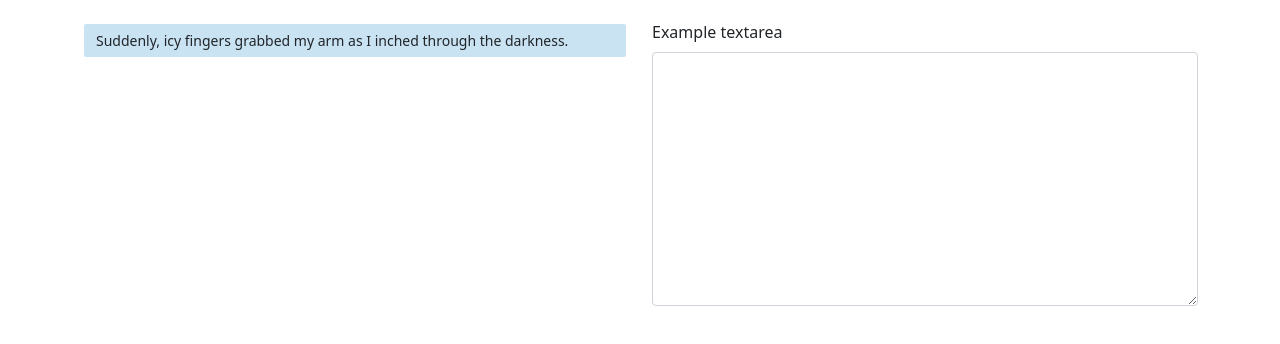
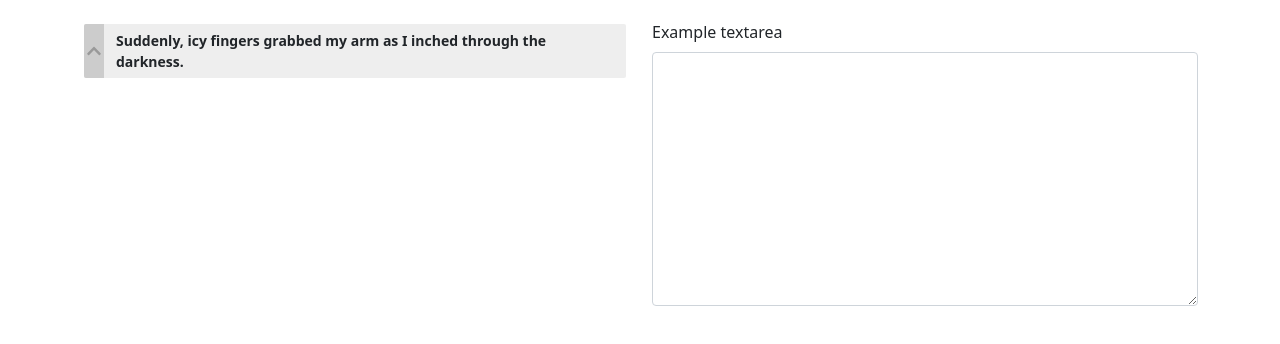
Before and after one commit to kixlab/gpt-editor, a React (Create React App) app: page / in a window 1280 px wide. Shown: the top 344 px of the page. Built offline with nearby package versions, Linux system fonts and the light colour scheme.

Commit message:
Add background of edges for nodes

```diff
--- a/src/App.js
+++ b/src/App.js
@@ -20,7 +20,7 @@ function App() {
     <div className="App">
       <Container>
         <Row>
-          <Col>
+          <Col style={{position: "relative"}}>
             <Tree handleSelection={handleSelection}/>
           </Col>
           <Col>
--- /dev/null
+++ b/src/components/EdgeBackground.js
@@ -0,0 +1,55 @@
+import React, { useState, useEffect } from 'react';
+import styled from "styled-components";
+
+function EdgeBackground(props) {
+    const [edges, setEdges] = useState([]);
+
+    function createEdges(node, depth) {
+        let edges = [];
+        var parentEle = document.getElementById("node-" + node.id);
+        var parentX = parentEle.offsetLeft + 40*depth - 12 + 20;
+        var parentY = parentEle.offsetTop + parentEle.offsetHeight;
+
+        if(node.isMaximized) {
+            for(var i = 0; i < node.children.length; i++) {
+                var path = "M " + parentX + " " + parentY;
+
+                var childId = node.children[i];
+                var ele = document.getElementById("node-" + childId);
+                var childX = ele.offsetLeft + 40*(depth + 1) - 10;
+                var childY = ele.offsetTop + ele.offsetHeight/2;
+
+                path += " L " + parentX + " " + childY;
+                path += " L " + childX + " " + childY;
+
+                edges.push(<path d={path} stroke="#ccc" strokeWidth="2px" fill="transparent"/>)
+
+                var childNode = props.treeData[childId];
+                edges.push(createEdges(childNode, depth+1));
+            }
+        }
+        return edges;
+    }
+
+    useEffect(() => {
+        setTimeout(() => {
+            setEdges(createEdges(props.treeData[0], 0));
+        }, 50);
+    }, [props.treeData]);
+
+    return (
+        <Background>
+            {edges}
+        </Background>
+    );
+}
+
+const Background = styled.svg`
+    height: 100%;
+    width: calc(100% - 24px);
+    position: absolute;
+    top: 0;
+    z-index: -1;
+`;
+
+export default EdgeBackground;
--- a/src/components/MaxMinNode.js
+++ b/src/components/MaxMinNode.js
@@ -1,5 +1,8 @@
 import React, { useEffect, useState } from 'react';
 import styled from "styled-components";
+
+import { FontAwesomeIcon } from '@fortawesome/react-fontawesome'
+import { faChevronDown } from '@fortawesome/free-solid-svg-icons'
 
 function MaxMinNode(props) {
     function handleClick() {
@@ -7,20 +10,28 @@ function MaxMinNode(props) {
     }
 
     return (
-        <MaxMinBtn attr={{depth: props.depth}} onClick={handleClick}>
-            {props.isMinimized ? "+" : "-"}
-        </MaxMinBtn>
-    )
+        <div id={"node-" + props.nodeId} key={"node-" + props.nodeId}>
+            <MinimizeBtn attr={{depth: props.depth}}  onClick={handleClick}>
+                <FontAwesomeIcon icon={faChevronDown}/>
+            </MinimizeBtn>
+        </div>
+    );
 }
 
-const MaxMinBtn = styled.div`
-    width: calc(100% - ${props => props.attr.depth * 40}px);
+const MinimizeBtn = styled.div`
+    background-color: #ccc;
+    color: #999;
+    width: 40px;
+    margin: 4px 0;
+    margin-left: ${props => props.attr.depth*40 + 2}px;
+    z-index: 2;
     height: 20px;
     border-radius: 4px;
-    background-color: #f5f5f5;
-    margin-left: ${props => props.attr.depth*40 + "px"};
-    text-align: center;
     cursor: pointer;
+    display: flex;
+    justify-content: center;
+    align-items: center;
 `;
 
+
 export default MaxMinNode;
--- a/src/components/Node.js
+++ b/src/components/Node.js
@@ -2,7 +2,7 @@ import React, { useEffect, useState } from 'react';
 import styled from "styled-components";
 
 import { FontAwesomeIcon } from '@fortawesome/react-fontawesome'
-import { faMagic } from '@fortawesome/free-solid-svg-icons'
+import { faMagic, faChevronUp } from '@fortawesome/free-solid-svg-icons'
 
 function Node(props) {
     const [nodeText, setNodeText] = useState(props.text);
@@ -43,9 +43,16 @@ function Node(props) {
         props.handleEdit(props.nodeId, e.currentTarget.textContent);
     }
 
+    function handleMinimize() {
+        props.handleMaxMinimize(props.nodeId);
+    }
 
     return (
-        <div style={{position: "relative"}} onMouseEnter={handleHover} onMouseLeave={handleNotHover}>
+        <div id={"node-" + props.nodeId} key={"node-" + props.nodeId}
+            style={{position: "relative"}} onMouseEnter={handleHover} onMouseLeave={handleNotHover}>
+            <MinimizeBtn attr={{depth: props.depth}} onClick={handleMinimize}>
+                <FontAwesomeIcon icon={faChevronUp}/>
+            </MinimizeBtn>
             <NodeCont
                 attr={{depth: props.depth, isBordered: props.isBordered, isHovered: isHovered, isEdit: isEdit, isNew: props.isNew}}
                 contentEditable={isEdit} onClick={handleClick} onKeyDown={handleKeyDown}
@@ -68,9 +75,11 @@ const NodeCont = styled.div`
     font-size: 14px;
     width: calc(100% - ${props => props.attr.depth*40 + "px"});
     padding: 6px 12px;
-    padding-right: ${props => props.attr.isHovered ? "40px" : "16px"};
+    padding-right: ${props => props.attr.isHovered ? "32px" : "12px"};
+    padding-left: 32px;
     border-radius: 4px;
-    background-color: ${props => props.attr.isEdit ? "#fff" : (props.attr.isNew ? "#c9e3f3" : "#eee" )};
+    background-color: ${props => props.attr.isEdit ? "#fff" : "#eee" };
+    font-weight: ${props => props.attr.isNew ? "bold" : "normal"};
     margin: 2px 0px;
     margin-left: ${props => props.attr.depth*40 + "px"};
     border: solid 2px ${props => props.attr.isBordered ? "#0179be" : "#fff"};
@@ -92,16 +101,34 @@ const NodeInput = styled.textarea`
 const GenerateBtn = styled.div`
     position: absolute;
     background-color: #0179be;
-    width: 40px;
+    width: 32px;
     top: 4px;
     right: 0px;
     z-index: 2;
     height: calc(100% - 8px);
-    border-radius: 4px;
+    border: solid 2px #0179be;
+    border-radius: 0 4px 4px 0;
     cursor: pointer;
     display: flex;
     justify-content: center;
     align-items: center;
 `;
 
+const MinimizeBtn = styled.div`
+    position: absolute;
+    background-color: #ccc;
+    color: #999;
+    width: 20px;
+    top: 4px;
+    left: ${props => props.attr.depth*40 + 2}px;
+    z-index: 2;
+    height: calc(100% - 8px);
+    border-radius: 2px 0 0 2px;
+    cursor: pointer;
+    display: flex;
+    justify-content: center;
+    align-items: center;
+`;
+
+
 export default Node;
--- a/src/components/Tree.js
+++ b/src/components/Tree.js
@@ -3,6 +3,8 @@ import axios from "axios";
 
 import Node from './Node';
 import MaxMinNode from './MaxMinNode';
+import EdgeBackground from './EdgeBackground';
+
 import { loremipsum } from './LoremIpsum';
 import { propTypes } from 'react-bootstrap/esm/Image';
 
@@ -10,7 +12,7 @@ function Tree(props) {
     const storyStarter = "Suddenly, icy fingers grabbed my arm as I inched through the darkness."
     const [treeData, setTreeData] = useState(
         [
-            { id: 0, text: storyStarter, parent: -1, children: [], isNew: true, isMaximized: false }
+            { id: 0, text: storyStarter, parent: -1, children: [], isNew: true, isMaximized: true }
         ]
     );
     const [hoveredPath, setHoveredPath] = useState([]);
@@ -34,7 +36,7 @@ function Tree(props) {
                     parent: nodeId,
                     children: [],
                     isNew: true,
-                    isMaximized: false
+                    isMaximized: true
                 }
                 treeDataCopy[nodeId].children.push(newNodeId);
                 treeDataCopy.push(newNode);
@@ -58,7 +60,7 @@ function Tree(props) {
                 parent: nodeId,
                 children: [],
                 isNew: true,
-                isMaximized: false
+                isMaximized: true
             }
             treeDataCopy[nodeId].children.push(newNodeId);
             treeDataCopy.push(newNode);
@@ -110,28 +112,20 @@ function Tree(props) {
 
     function renderTree(currentNode, depth) {
         const tree = [
-            <Node key={"node-" + currentNode.id} nodeId={currentNode.id} depth={depth} text={currentNode.text} isNew={currentNode.isNew}
+            <Node nodeId={currentNode.id} depth={depth} text={currentNode.text} isNew={currentNode.isNew}
                 isBordered={hoveredPath.includes(currentNode.id)}
                 handleGenerate={handleGenerate} onNodeHover={handleNodeHover}
-                handleEdit={handleNodeEdit}/>
+                handleEdit={handleNodeEdit} handleMaxMinimize={handleMaxMinimize}/>
         ];
-        console.log(currentNode);
 
-        var minimizedChildren = 0;
-        for (let i = 0; i < currentNode.children.length; i++) {
-            var child = treeData[currentNode.children[i]];
-            if(child.children.length != 0 || child.isNew || currentNode.isMaximized) {
+        if(currentNode.isMaximized) {
+            for (let i = 0; i < currentNode.children.length; i++) {
+                var child = treeData[currentNode.children[i]];
                 tree.push(renderTree(child, depth + 1));
-            } else {
-                minimizedChildren += 1;
             }
-        }
-
-        if(currentNode.children.length != 0 && !treeData[currentNode.children[0]].isNew) {
-            tree.splice(
-                tree.length - (currentNode.children.length - minimizedChildren),
-                0,
-                <MaxMinNode nodeId={currentNode.id} depth={depth+1} isMinimized={!currentNode.isMaximized}
+        }else {
+            tree[0] = (
+                <MaxMinNode nodeId={currentNode.id} depth={depth}
                     handleMaxMinimize={handleMaxMinimize}/>
             );
         }
@@ -140,7 +134,10 @@ function Tree(props) {
     }
 
     return (
-        renderTree(treeData[0], 0)
+        <>
+            {renderTree(treeData[0], 0)}
+            <EdgeBackground treeData={treeData}/>
+        </>
     )
 }
 
```
